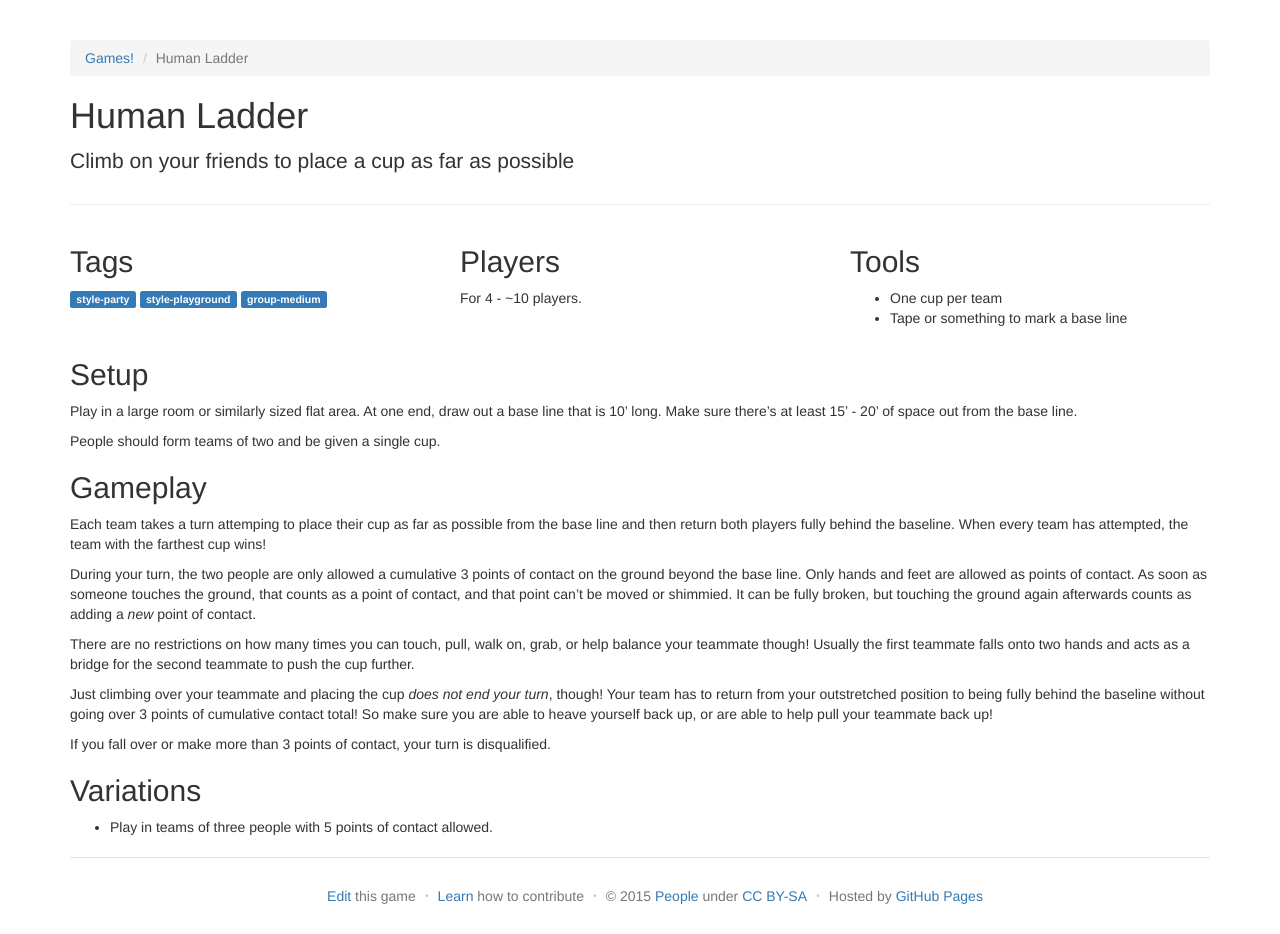
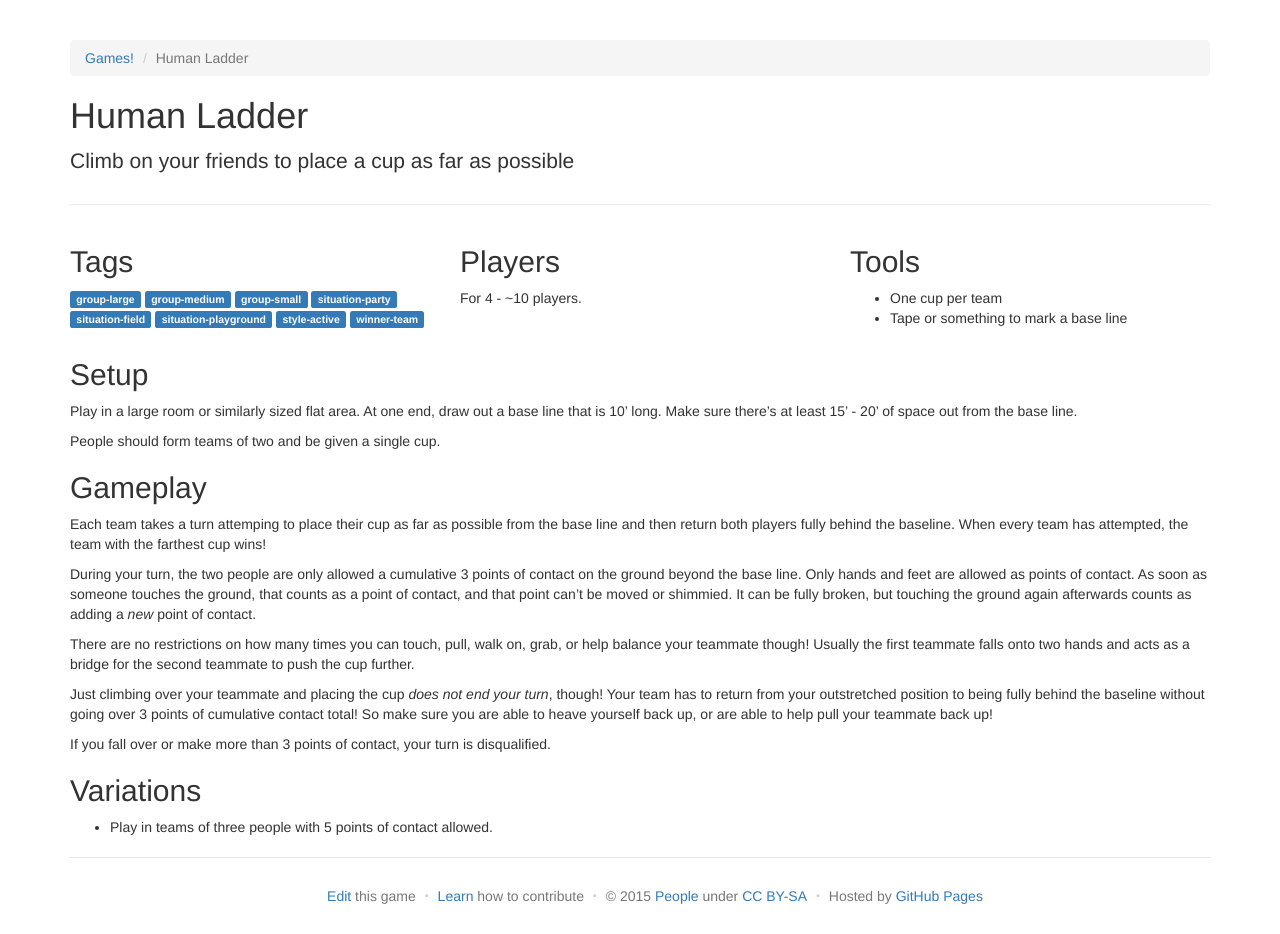
Before and after one commit to davidselassie/games, a Jekyll site: the page built from _games/humanladder.md, in a window 1280 px wide. Built offline with Jekyll 4.4.1, drawn with Linux system fonts in a browser that asks for light colours.

Commit message:
Update humanladder.md

```diff
--- a/_games/humanladder.md
+++ b/_games/humanladder.md
@@ -1,9 +1,14 @@
 ---
 title: Human Ladder
 tags:
-  - style-party
-  - style-playground
+  - group-large
   - group-medium
+  - group-small
+  - situation-party
+  - situation-field
+  - situation-playground
+  - style-active
+  - winner-team
 
 oneliner: Climb on your friends to place a cup as far as possible
 players: 4 - ~10
```
